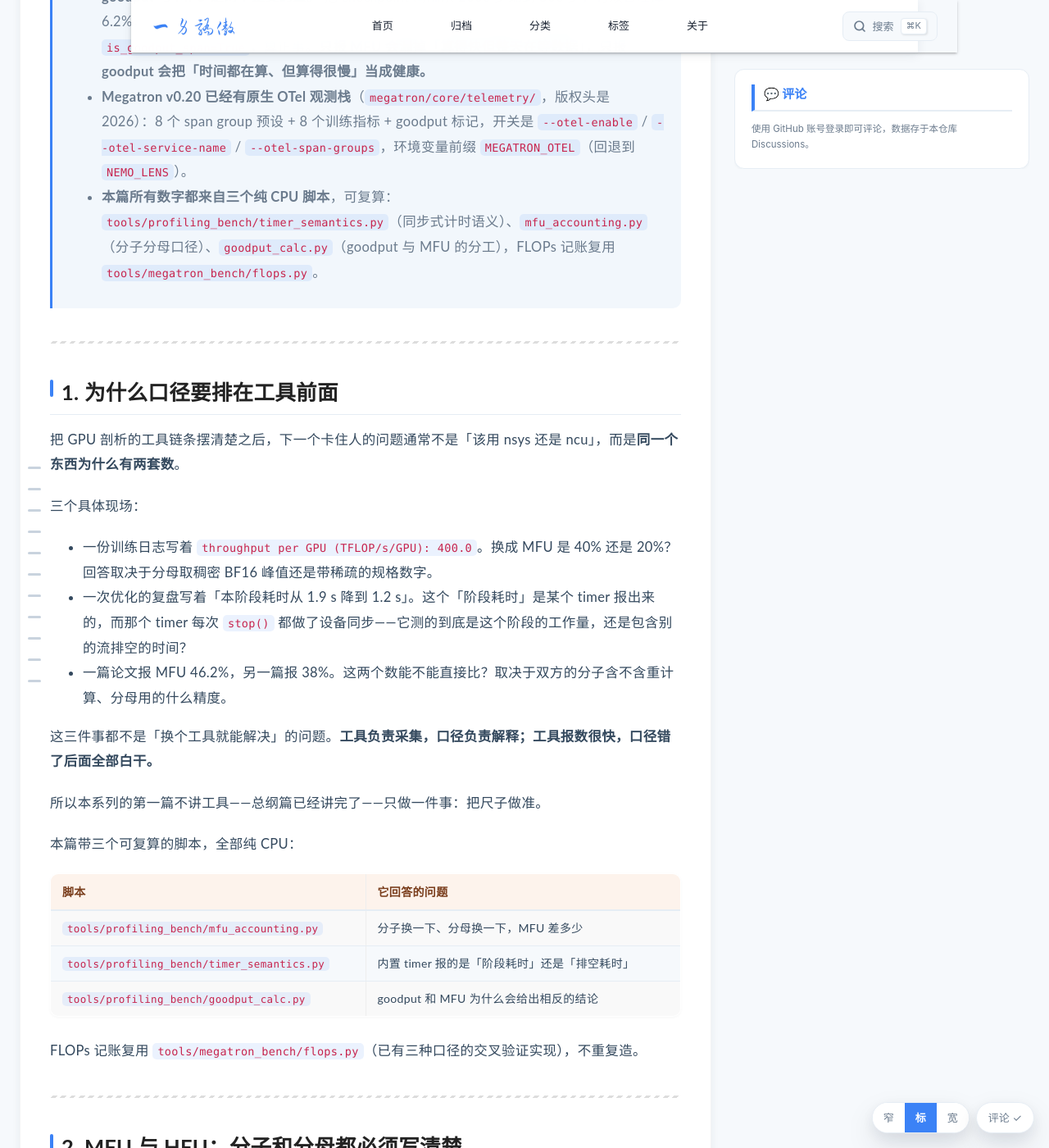
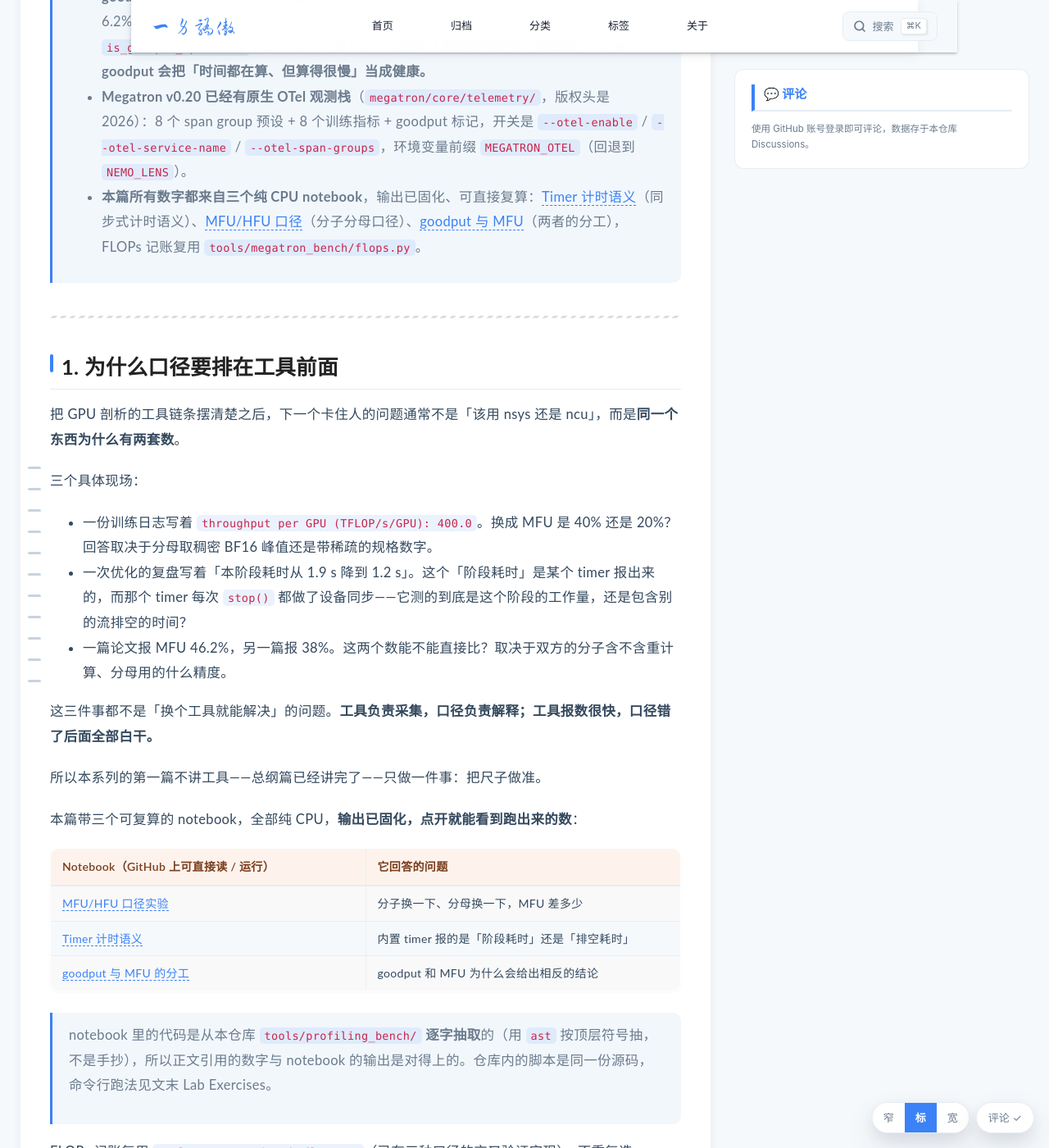
Before and after one commit to lrypcy/lrypcy.github.io, a Jekyll site: the page built from _posts/2026-09-29-profiling-00-metrics.md, in a window 1280 px wide and 1400 px high, scrolled down 1261 px. Shown: the whole window at 82% size. Built offline with Jekyll 4.4.1, drawn with Linux system fonts in a browser that asks for light colours; comment, search, counter and statistics services are not loaded; some of the changed text lies outside the part shown.

Commit message:
profiling 00/01/02: 配套脚本改为链接 ipynbs 的可复算 notebook
tools/ 被 Jekyll 排除在构建之外，站点上访问不到这三个脚本的代码；
GitHub 上虽然能翻到源码，但读懂一个 1200 行的脚本得先下载再逐行读。

现在三篇正文里的脚本引用都指向 ipynbs 仓库里对应的 notebook（输出已固化，
GitHub 上直接能看结果，不用配环境），仓库内的 .py 保持为同一份源码与命令行入口。

notebook 里的代码是从 tools/ 用 ast 按顶层符号逐字抽取的，不是手抄，
所以正文引用的数字与 notebook 输出对得上（已逐个核对：MFU 128.21%/40.42%、
trace 真值反算 0.00%、SP 比值 1.00×、重叠上界 22.0%、服务模型 8 项自校验等）。

正文数字一个没动，只改引用形式。

````diff
--- a/_posts/2026-09-29-profiling-00-metrics.md
+++ b/_posts/2026-09-29-profiling-00-metrics.md
@@ -22,7 +22,7 @@ mathjax: true
 > * **`filter(x > 0.0)` 会静默丢 rank。** 没进过该 timer 的 rank 被过滤掉不报，于是 min 变成「活跃子集里的最快」。过滤本身合理，但它不告诉你少了谁。
 > * **goodput 与 MFU 是两个正交的量。** 把 checkpoint 间隔从 2000 步缩到 500 步，有效吞吐掉 6.2%，而 goodput 几乎不动（90.56% → 91.15%）——因为 checkpoint 本身被标了 `is_goodput_span=True`，算正事。**只报 MFU 会漏掉「算得快但整天在等数据」，只报 goodput 会把「时间都在算、但算得很慢」当成健康。**
 > * **Megatron v0.20 已经有原生 OTel 观测栈**（`megatron/core/telemetry/`，版权头是 2026）：8 个 span group 预设 + 8 个训练指标 + goodput 标记，开关是 `--otel-enable` / `--otel-service-name` / `--otel-span-groups`，环境变量前缀 `MEGATRON_OTEL`（回退到 `NEMO_LENS`）。
-> * **本篇所有数字都来自三个纯 CPU 脚本**，可复算：`tools/profiling_bench/timer_semantics.py`（同步式计时语义）、`mfu_accounting.py`（分子分母口径）、`goodput_calc.py`（goodput 与 MFU 的分工），FLOPs 记账复用 `tools/megatron_bench/flops.py`。
+> * **本篇所有数字都来自三个纯 CPU notebook**，输出已固化、可直接复算：[Timer 计时语义](https://github.com/lrypcy/ipynbs/blob/main/experiments/profiling/profiling-00-timer-semantics/profiling-00-timer-semantics.ipynb)（同步式计时语义）、[MFU/HFU 口径](https://github.com/lrypcy/ipynbs/blob/main/experiments/profiling/profiling-00-mfu-accounting/profiling-00-mfu-accounting.ipynb)（分子分母口径）、[goodput 与 MFU](https://github.com/lrypcy/ipynbs/blob/main/experiments/profiling/profiling-00-goodput/profiling-00-goodput.ipynb)（两者的分工），FLOPs 记账复用 `tools/megatron_bench/flops.py`。
 
 ---
 
@@ -40,13 +40,15 @@ mathjax: true
 
 所以本系列的第一篇不讲工具——总纲篇已经讲完了——只做一件事：把尺子做准。
 
-本篇带三个可复算的脚本，全部纯 CPU：
+本篇带三个可复算的 notebook，全部纯 CPU，**输出已固化，点开就能看到跑出来的数**：
 
-| 脚本 | 它回答的问题 |
+| Notebook（GitHub 上可直接读 / 运行） | 它回答的问题 |
 |:---|:---|
-| `tools/profiling_bench/mfu_accounting.py` | 分子换一下、分母换一下，MFU 差多少 |
-| `tools/profiling_bench/timer_semantics.py` | 内置 timer 报的是「阶段耗时」还是「排空耗时」 |
-| `tools/profiling_bench/goodput_calc.py` | goodput 和 MFU 为什么会给出相反的结论 |
+| [MFU/HFU 口径实验](https://github.com/lrypcy/ipynbs/blob/main/experiments/profiling/profiling-00-mfu-accounting/profiling-00-mfu-accounting.ipynb) | 分子换一下、分母换一下，MFU 差多少 |
+| [Timer 计时语义](https://github.com/lrypcy/ipynbs/blob/main/experiments/profiling/profiling-00-timer-semantics/profiling-00-timer-semantics.ipynb) | 内置 timer 报的是「阶段耗时」还是「排空耗时」 |
+| [goodput 与 MFU 的分工](https://github.com/lrypcy/ipynbs/blob/main/experiments/profiling/profiling-00-goodput/profiling-00-goodput.ipynb) | goodput 和 MFU 为什么会给出相反的结论 |
+
+> notebook 里的代码是从本仓库 `tools/profiling_bench/` **逐字抽取**的（用 `ast` 按顶层符号抽，不是手抄），所以正文引用的数字与 notebook 的输出是对得上的。仓库内的脚本是同一份源码，命令行跑法见文末 Lab Exercises。
 
 FLOPs 记账复用 `tools/megatron_bench/flops.py`（已有三种口径的交叉验证实现），不重复造。
 
@@ -340,7 +342,7 @@ def stop(self, barrier=False):
 
 第 3 点是全部问题的根源。`stop()` 排空所有流，意味着**边界处还在飞的工作被算进了这个区间**。而「在飞的工作」正是你辛苦做重叠的那部分。
 
-用真线程复刻这个语义（`tools/profiling_bench/timer_semantics.py`）：两条流——compute 流逐 chunk 计算，comm 流的第 i 个 chunk 依赖 compute 流第 i 个 chunk 完成（1F1B 反向重叠的语义）。sleep 模拟设备侧耗时，chunk 时长 = 10 ms，共 8 个 chunk：
+用真线程复刻这个语义（[Timer 计时语义 notebook](https://github.com/lrypcy/ipynbs/blob/main/experiments/profiling/profiling-00-timer-semantics/profiling-00-timer-semantics.ipynb)）：两条流——compute 流逐 chunk 计算，comm 流的第 i 个 chunk 依赖 compute 流第 i 个 chunk 完成（1F1B 反向重叠的语义）。sleep 模拟设备侧耗时，chunk 时长 = 10 ms，共 8 个 chunk：
 
 ```
 实验一  同步式计时对重叠的破坏（compute chunk = 10 ms，共 8 个 chunk）
@@ -598,7 +600,7 @@ $$\text{goodput} = \frac{\sum \text{计入 goodput 的时长}}{\text{挂钟时
 
 ### 6.3 两个指标会给出不同的结论
 
-用 `tools/profiling_bench/goodput_calc.py` 把一次稳定迭代拆成 span（叶子 span 之和等于父 span，不要重复计）：
+用 [goodput notebook](https://github.com/lrypcy/ipynbs/blob/main/experiments/profiling/profiling-00-goodput/profiling-00-goodput.ipynb) 把一次稳定迭代拆成 span（叶子 span 之和等于父 span，不要重复计）：
 
 ```
 单个稳定迭代的 span 拆分（megatron.step 父 span = 1800 ms）：
@@ -815,6 +817,12 @@ cd tools && python -m profiling_bench.timer_semantics
 
 **本片配套脚本**：`tools/profiling_bench/timer_semantics.py`、`tools/profiling_bench/mfu_accounting.py`、`tools/profiling_bench/goodput_calc.py`，FLOPs 记账复用 `tools/megatron_bench/flops.py`。全部纯 CPU 可跑（miniconda python）。
 
+**在线读 / 复算**（输出已固化，GitHub 上直接看）：
+
+- [MFU/HFU 口径实验](https://github.com/lrypcy/ipynbs/blob/main/experiments/profiling/profiling-00-mfu-accounting/profiling-00-mfu-accounting.ipynb)
+- [Timer 计时语义](https://github.com/lrypcy/ipynbs/blob/main/experiments/profiling/profiling-00-timer-semantics/profiling-00-timer-semantics.ipynb)
+- [goodput 与 MFU 的分工](https://github.com/lrypcy/ipynbs/blob/main/experiments/profiling/profiling-00-goodput/profiling-00-goodput.ipynb)
+
 ---
 
 下一篇进入训练栈：一次迭代到底慢在哪——三层观测面（OTel span / Perfetto 区间 / nsys 时间线）怎么分工、通信有没有真的被藏住、GPU 饿了的三种成因怎么区分、以及掉队卡怎么找。
````
Also changed, not shown: _posts/2026-09-29-profiling-01-training.md (+7 -7 lines), _posts/2026-09-29-profiling-02-inference.md (+11 -5 lines).
